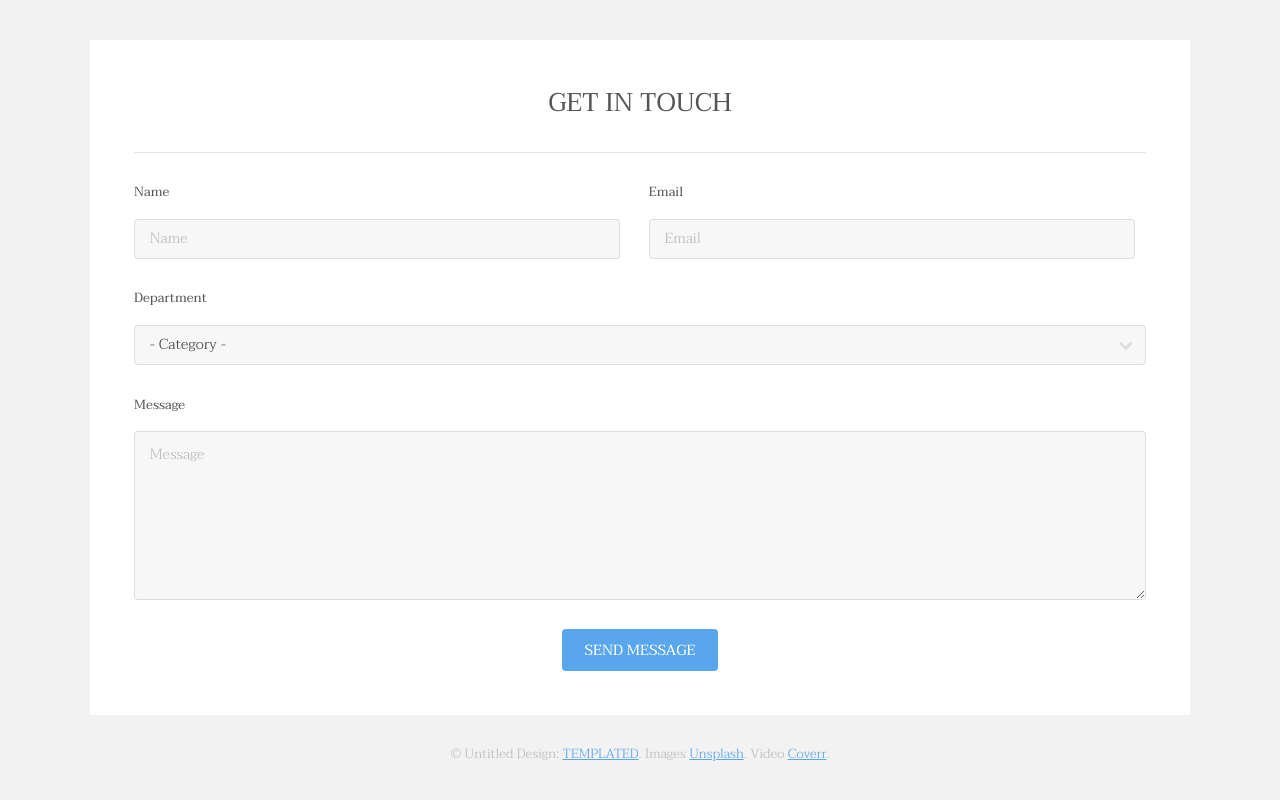
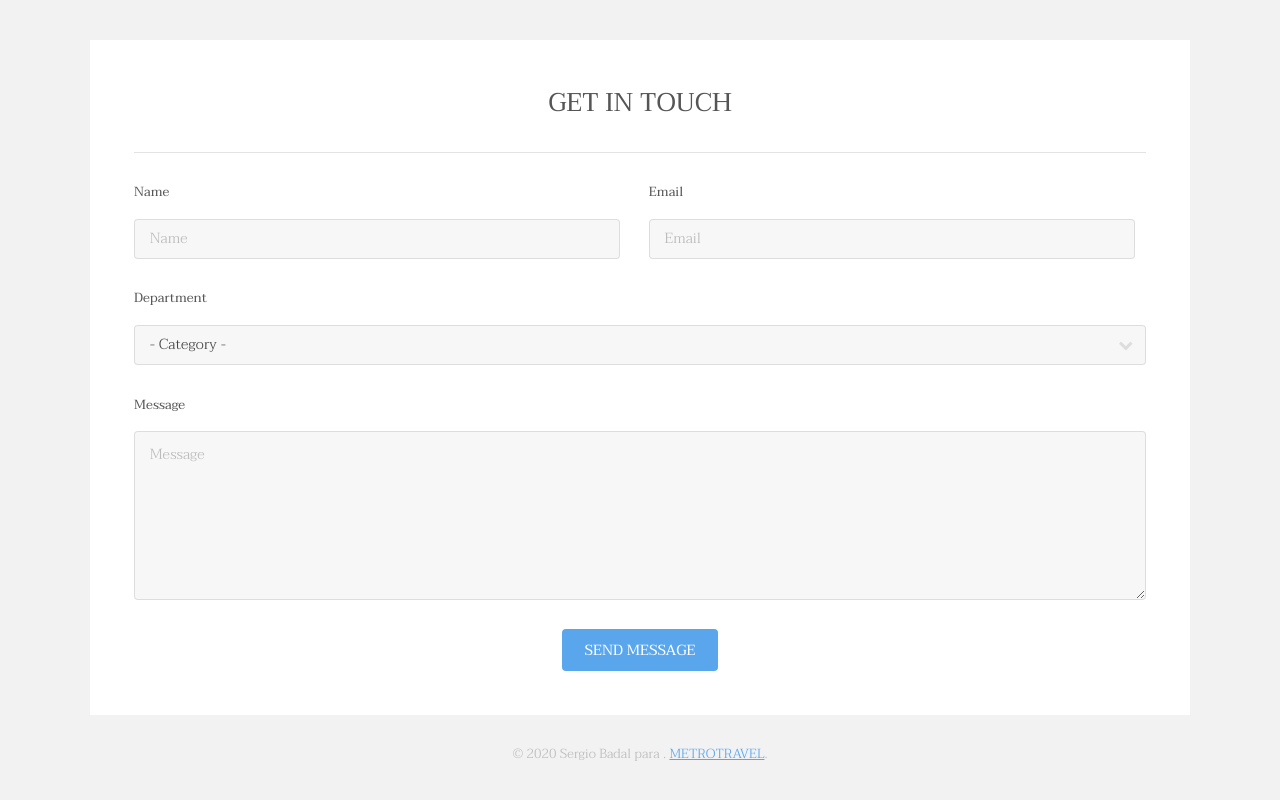
Before and after one commit to jaggdsw/REP_04_METROPOLITA, a plain HTML site: page index.html in a window 1280 px wide. Shown: the part 3231-4031 px from the top of the page. Drawn offline with Linux system fonts and the light colour scheme.

Commit message:
cambios en el pie de página por JOSE ANTONIO

```diff
--- a/index.html
+++ b/index.html
@@ -194,7 +194,7 @@
 						</div>
 					</section>
 					<div class="copyright">
-						&copy; Untitled Design: <a href="https://templated.co/">TEMPLATED</a>. Images <a href="https://unsplash.com/">Unsplash</a>. Video <a href="http://coverr.co/">Coverr</a>.
+						&copy; 2020 Sergio Badal para . <a href="https://metrotravel.com/">METROTRAVEL</a>.
 					</div>
 				</div>
 			</footer>
```
